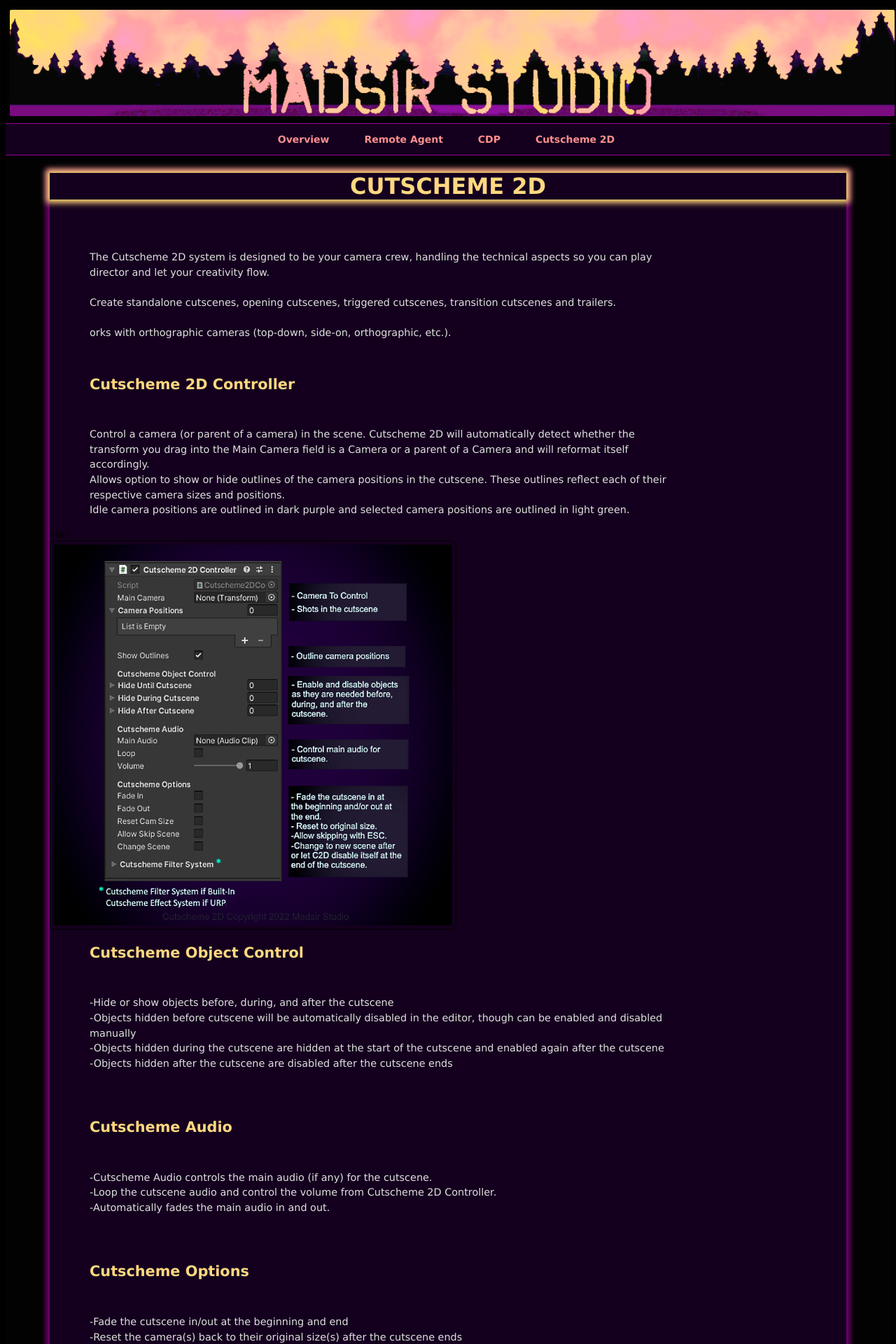
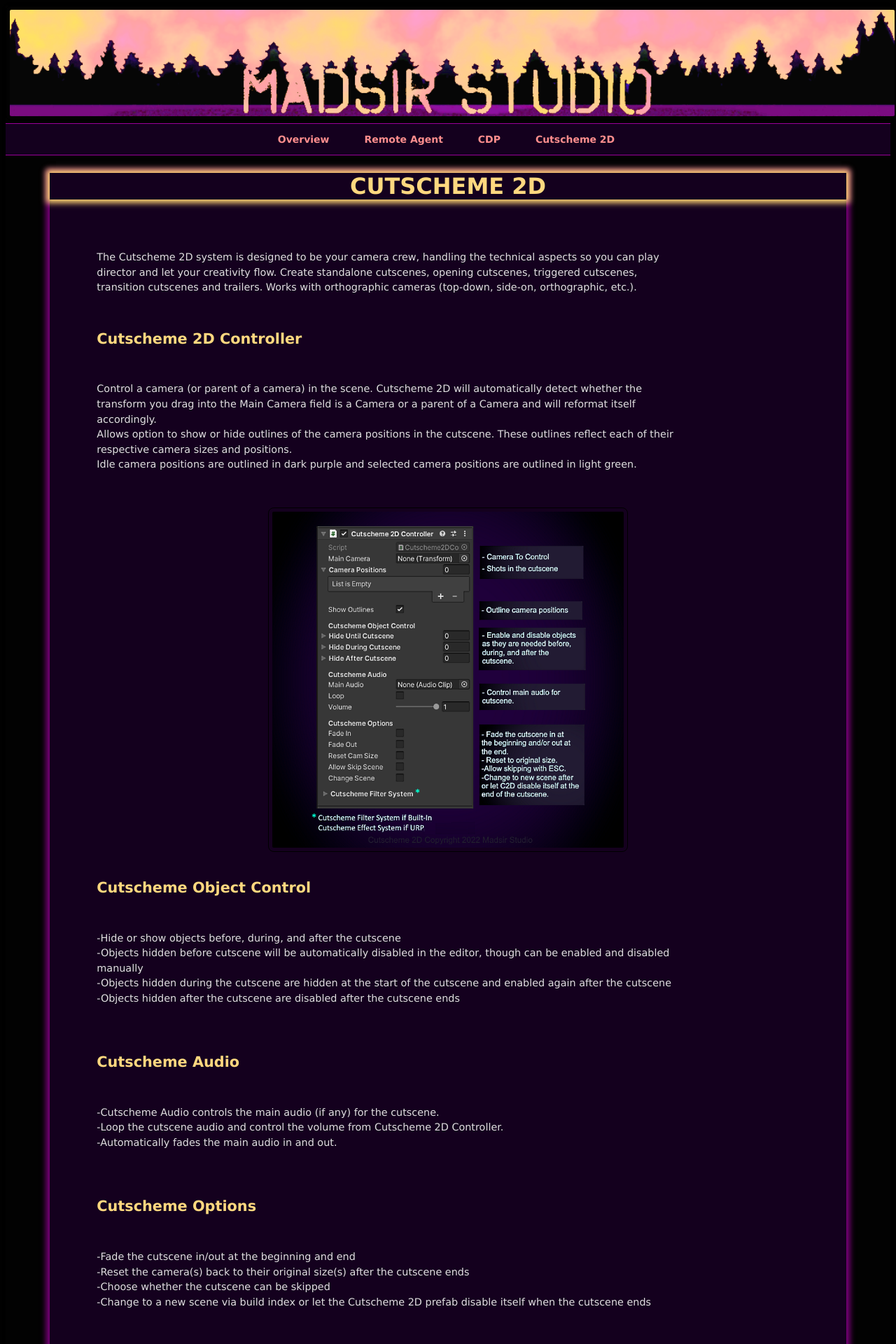
Before and after one commit to Madsir/madsirstudio.github.io, a Jekyll site: the page built from cutscheme2d/index.html, in a window 1280 px wide. Shown: the top 1920 px of the page at 70% size. Built offline with Jekyll 4.4.1, drawn with Linux system fonts in a browser that asks for light colours.

Commit message:
Update index.html

```diff
--- a/cutscheme2d/index.html
+++ b/cutscheme2d/index.html
@@ -15,7 +15,7 @@
   box-shadow: 0 0 8px 5px purple;
   background-color: #14001e;
 }
-centerdiv {
+.centerdiv {
   margin-left: 1%;
   margin-right: 1%;
 }
@@ -41,6 +41,10 @@
 h2 {
 margin-left: 5%;
 }
+.around {
+  margin-left: 5%;
+  margin-right: 5%;
+}
 </style>
 </head>
 <body>
@@ -50,22 +54,21 @@
 	<br>
 		<br>
 		<p>The Cutscheme 2D system is designed to be your camera crew, handling the technical aspects so you can play director and let your creativity flow.
-			<br>
-			<br>
-			Create standalone cutscenes, opening cutscenes, triggered cutscenes, transition cutscenes and trailers.
-			<br>
-			<br>
-			orks with orthographic cameras (top-down, side-on, orthographic, etc.).</p>
-			<br>
-
+		   Create standalone cutscenes, opening cutscenes, triggered cutscenes, transition cutscenes and trailers.
+		   Works with orthographic cameras (top-down, side-on, orthographic, etc.).</p>
+	<br>
 		<h2>Cutscheme 2D Controller</h2>
 		<br>
 		<p>Control a camera (or parent of a camera) in the scene. Cutscheme 2D will automatically detect whether the transform you drag into the Main Camera field is a Camera or a parent of a Camera and will reformat itself accordingly.<br>
 		Allows option to show or hide outlines of the camera positions in the cutscene. These outlines reflect each of their respective camera sizes and positions.<br>Idle camera positions are outlined in dark purple and selected camera positions are outlined in light green.</p>
-		>br>
 		<br>
+		<br>
+		<div class="around">
+			<center>
 		<a href="/Assets/Instructionsc2d.png"><img src="/Assets/Instructionsc2d.png" alt="Cutscheme 2D" width="50%"></a>
-<br>
+			</center>
+		</div>
+	<br>
 			<h2>Cutscheme Object Control</h2><br>
 			<p>-Hide or show objects before, during, and after the cutscene<br>
 			-Objects hidden before cutscene will be automatically disabled in the editor, though can be enabled and disabled manually<br>
@@ -99,8 +102,11 @@
 		-speed up or slow down time during the camera shot</p>
 <br>
 		<br>
-		<a href="/Assets/InstructionsCameraPositions.png"><img src="/Assets/InstructionsCameraPositions.png" alt="Cutscheme 2D" width="50%"></a>
-
+	<div class="around">
+		<center>
+		<a href="/Assets/InstructionsCameraPositions.png"><img src="/Assets/InstructionsCameraPositions.png" alt="Cutscheme 2D" width="60%"></a>
+		</center>
+	</div>
 	<br>
 	<br>
 <br>
```
